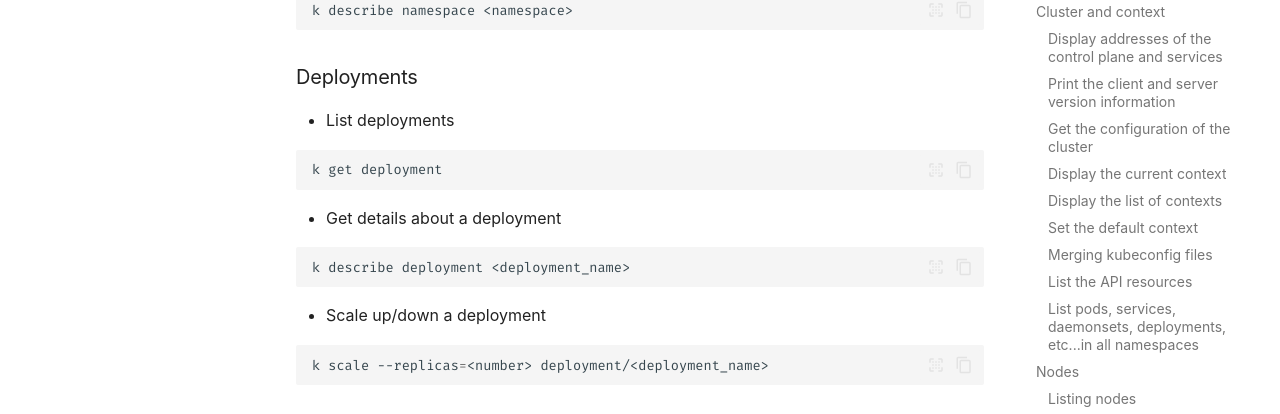
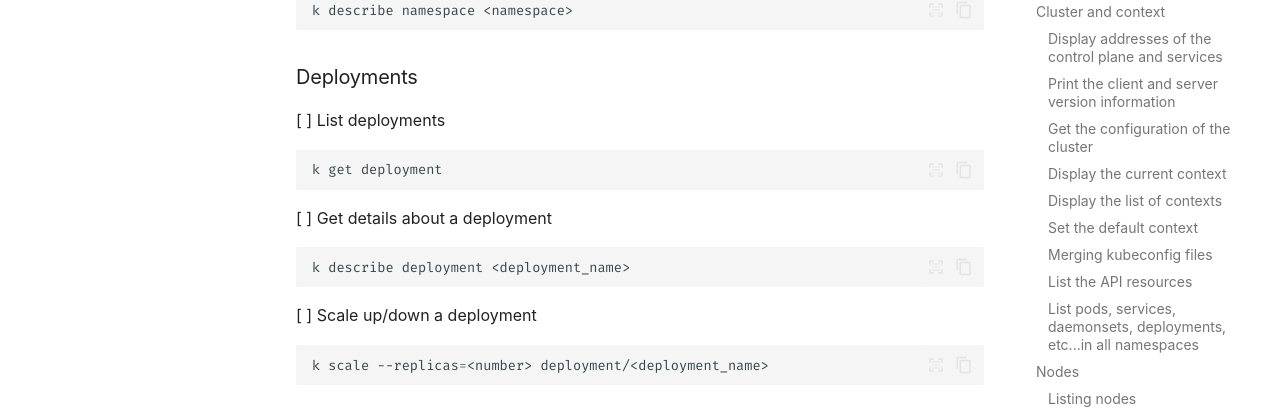
Before and after one commit to cloudcakelabs/notes, an MkDocs documentation site: the page built from docs/k8s.md, in a window 1280 px wide and 900 px high, scrolled down 1968 px. Shown: the part 150-564 px from the top of the window. Built offline with MkDocs 1.6.1 and Material for MkDocs 9.7.7, drawn with Linux system fonts in a browser that asks for light colours; some web fonts are replaced; comment, search, counter and statistics services are not loaded.

Commit message:
Update notes.

````diff
--- a/docs/k8s.md
+++ b/docs/k8s.md
@@ -114,19 +114,19 @@
 
 ### Deployments
 
-- List deployments
+[ ] List deployments
 
 ```sh
 k get deployment
 ```
 
-- Get details about a deployment
+[ ] Get details about a deployment
 
 ```sh
 k describe deployment <deployment_name>
 ```
 
-- Scale up/down a deployment
+[ ] Scale up/down a deployment
 
 ```sh
 k scale --replicas=<number> deployment/<deployment_name>
````
